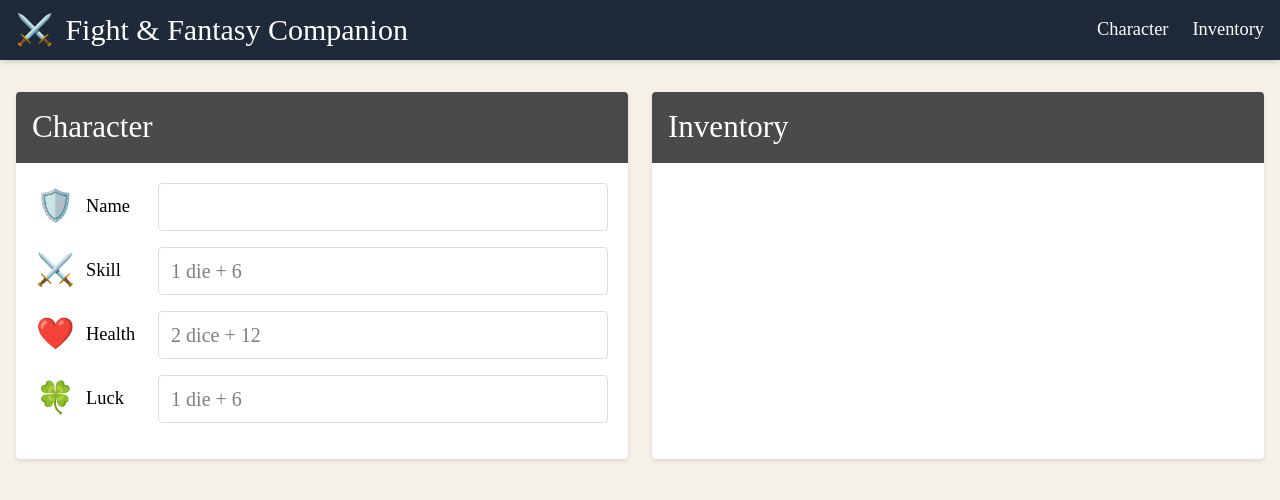
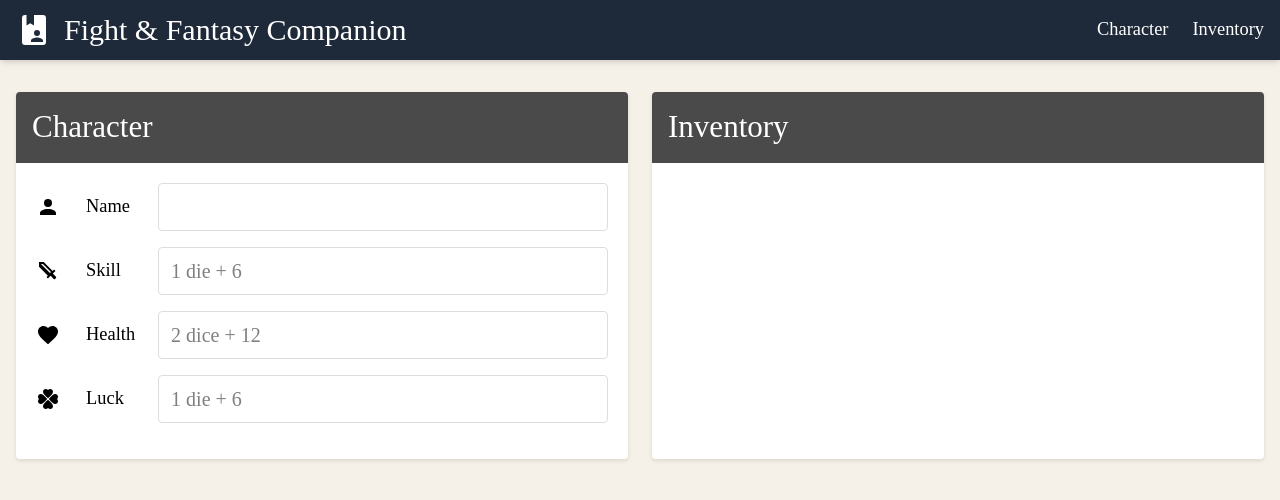
Before and after one commit to dialex/fnf-companion, a React (Vite) app: page / in a window 1280 px wide. Shown: the top 500 px of the page. Built offline with nearby package versions, Linux system fonts and the light colour scheme; the HTML template or start-up script is replaced by a standard one; a web font is replaced by a local one.

Commit message:
feat: replace emojis with Material Design Icons

```diff
--- a/src/App.jsx
+++ b/src/App.jsx
@@ -1,4 +1,13 @@
 import React, { useState } from 'react';
+import Icon from '@mdi/react';
+import {
+  mdiBookAccount,
+  mdiSword,
+  mdiHeart,
+  mdiLeadPencil,
+  mdiAccount,
+  mdiClover,
+} from '@mdi/js';
 import './App.css';
 
 function App() {
@@ -17,7 +26,7 @@ function App() {
       <header className="sticky top-0 z-50 bg-gray-800 text-white shadow-md">
         <div className="container mx-auto px-4 py-3 flex items-center justify-between">
           <div className="flex items-center gap-3">
-            <span className="text-3xl">⚔️</span>
+            <Icon path={mdiBookAccount} size={1.5} className="text-white" />
             <h1 className="heading text-3xl">Fight & Fantasy Companion</h1>
           </div>
           <nav className="flex gap-6">
@@ -46,7 +55,9 @@ function App() {
             </div>
             <div className="section-content">
               <div className="field-group">
-                <div className="field-icon">🛡️</div>
+                <div className="field-icon">
+                  <Icon path={mdiAccount} size={1} />
+                </div>
                 <label className="content field-label">Name</label>
                 <input
                   type="text"
@@ -56,7 +67,9 @@ function App() {
                 />
               </div>
               <div className="field-group">
-                <div className="field-icon">⚔️</div>
+                <div className="field-icon">
+                  <Icon path={mdiSword} size={1} />
+                </div>
                 <label className="content field-label">Skill</label>
                 <input
                   type="number"
@@ -68,7 +81,9 @@ function App() {
                 />
               </div>
               <div className="field-group">
-                <div className="field-icon">❤️</div>
+                <div className="field-icon">
+                  <Icon path={mdiHeart} size={1} />
+                </div>
                 <label className="content field-label">Health</label>
                 <input
                   type="number"
@@ -82,7 +97,9 @@ function App() {
                 />
               </div>
               <div className="field-group">
-                <div className="field-icon">🍀</div>
+                <div className="field-icon">
+                  <Icon path={mdiClover} size={1} />
+                </div>
                 <label className="content field-label">Luck</label>
                 <input
                   type="number"
```
